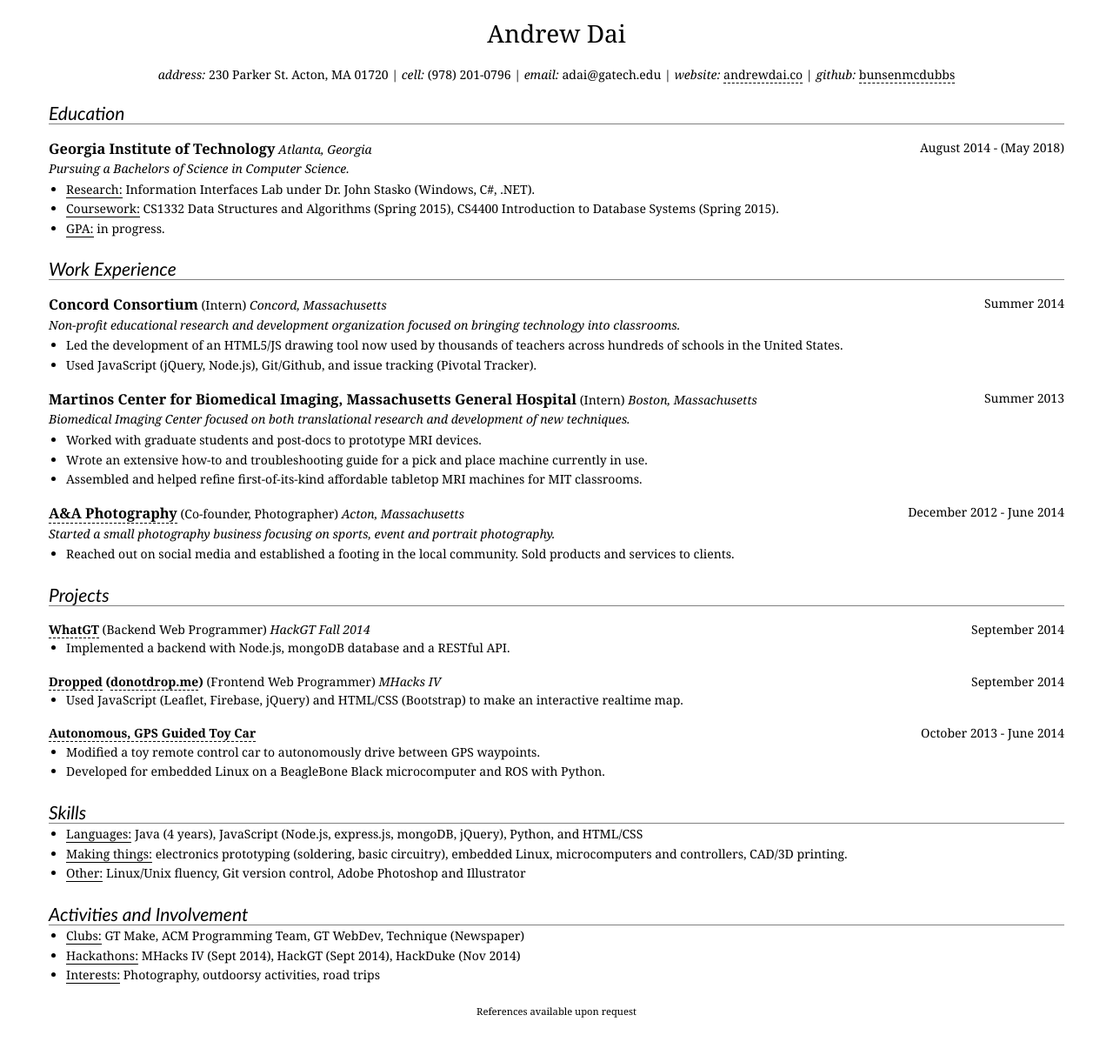
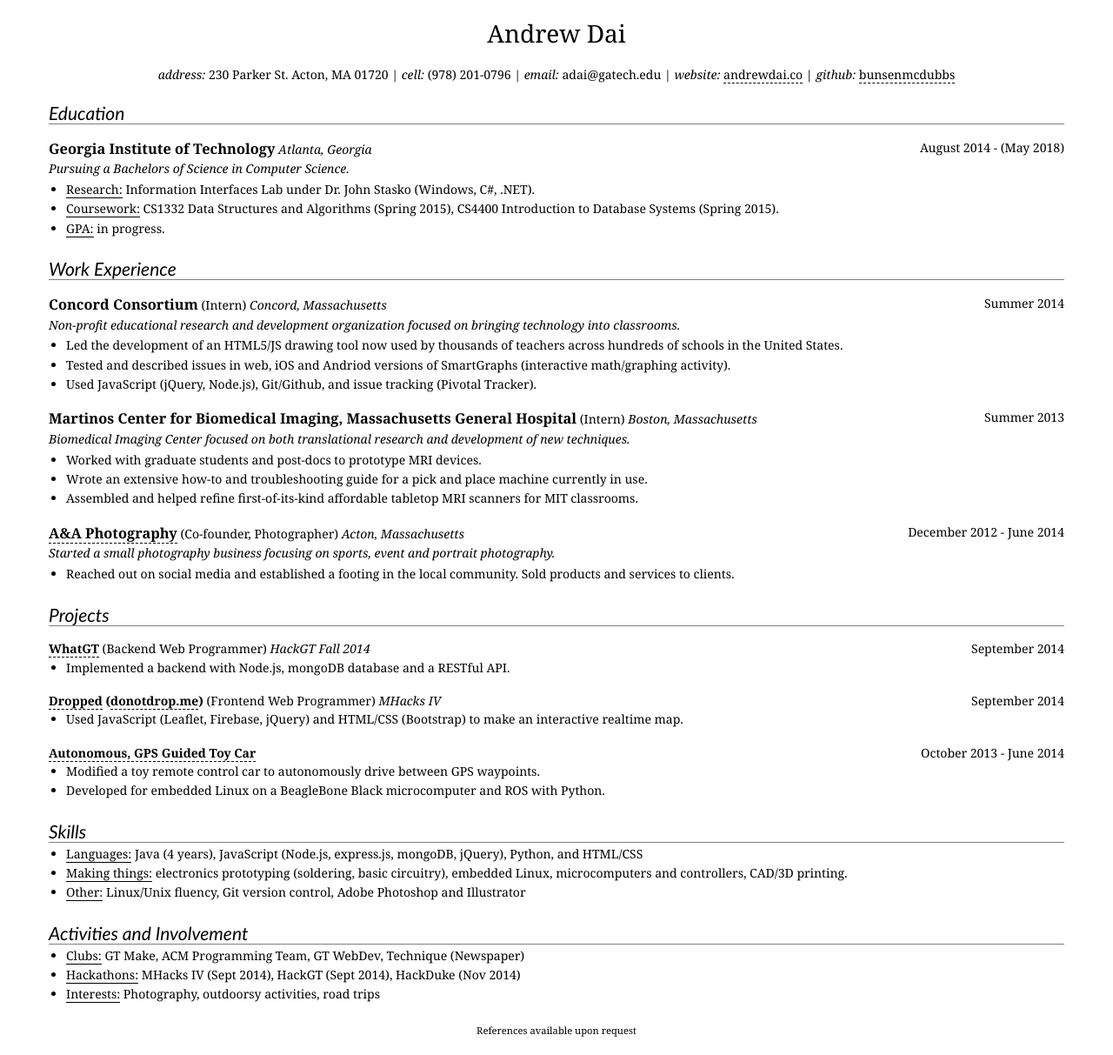
Before and after one commit to bunsenmcdubbs/bunsenmcdubbs.github.io, a Jekyll site: the page resume/index.html, which Jekyll copies as it is, in a window 1280 px wide. Shown: the whole page at 87% size. Built offline with Jekyll 4.4.1, drawn with Linux system fonts in a browser that asks for light colours; Markdown is read by kramdown in place of the engine named in the settings; before the commit the page ends 1191 px from its top, so only the background shows below that.

Commit message:
about page and resume update

```diff
--- a/resume/index.html
+++ b/resume/index.html
@@ -53,6 +53,8 @@
           <li><p>Led the development of an HTML5/JS drawing tool now
             used by thousands of teachers across hundreds of schools in the
             United States.</p></li>
+          <li><p>Tested and described issues in web, iOS and Andriod versions of
+            SmartGraphs (interactive math/graphing activity).
           <li><p>Used JavaScript (jQuery, Node.js), Git/Github, and issue tracking
             (Pivotal Tracker).</p></li>
         </ul>
@@ -70,7 +72,7 @@
           <li><p>Wrote an extensive how-to and troubleshooting guide
             for a pick and place machine currently in use.</p></li>
           <li><p>Assembled and helped refine first-of-its-kind affordable
-            tabletop MRI machines for MIT classrooms.</p></li>
+            tabletop MRI scanners for MIT classrooms.</p></li>
         </ul>
       </div>
 
```
Also changed, not shown: about/index.html (+6 -4 lines).
